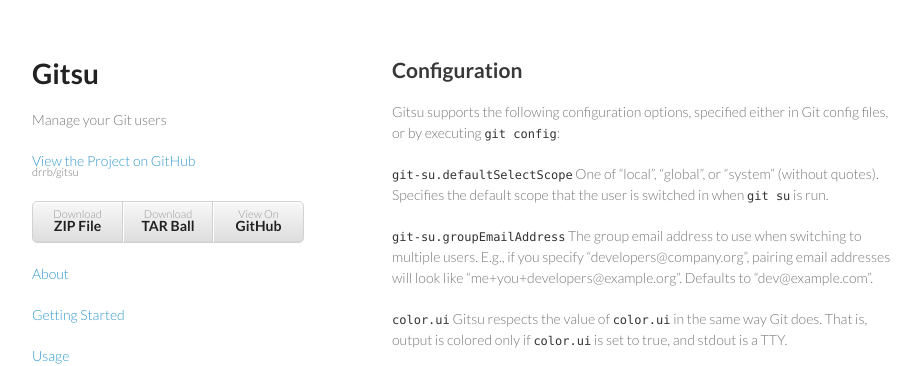
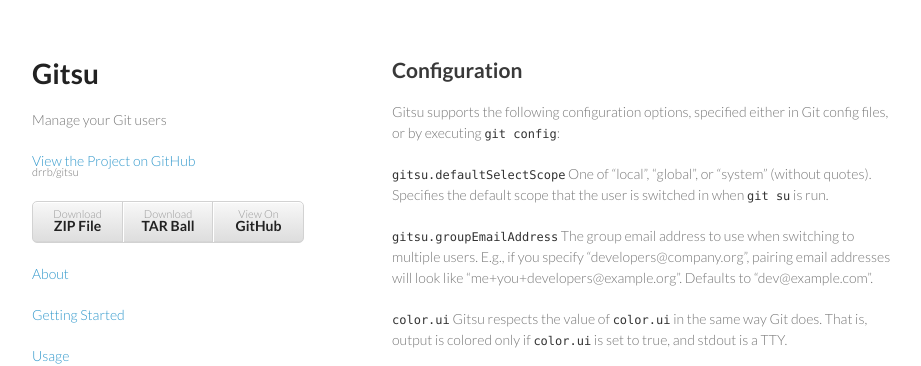
Before and after one commit to drrb/gitsu, a Jekyll site: the page built from configuration/index.md, in a window 1280 px wide. Shown: the top 366 px of the page, without its empty margins (178-1099 px from the left). Built offline with Jekyll 4.4.1, drawn with Linux system fonts in a browser that asks for light colours; Markdown is read by kramdown in place of the engine named in the settings.

Commit message:
Updated config parameters

```diff
--- a/configuration/index.md
+++ b/configuration/index.md
@@ -7,11 +7,11 @@
 Gitsu supports the following configuration options, specified either in Git config
 files, or by executing `git config`:
 
-`git-su.defaultSelectScope`
+`gitsu.defaultSelectScope`
 One of "local", "global", or "system" (without quotes).
 Specifies the default scope that the user is switched in when `git su` is run.
 
-`git-su.groupEmailAddress`
+`gitsu.groupEmailAddress`
 The group email address to use when switching to multiple users.
 E.g., if you specify "developers@company.org", pairing email addresses will look like "me+you+developers@example.org".
 Defaults to "dev@example.com".
```
Also changed, not shown: pairing/index.md (+1 -1 lines).
